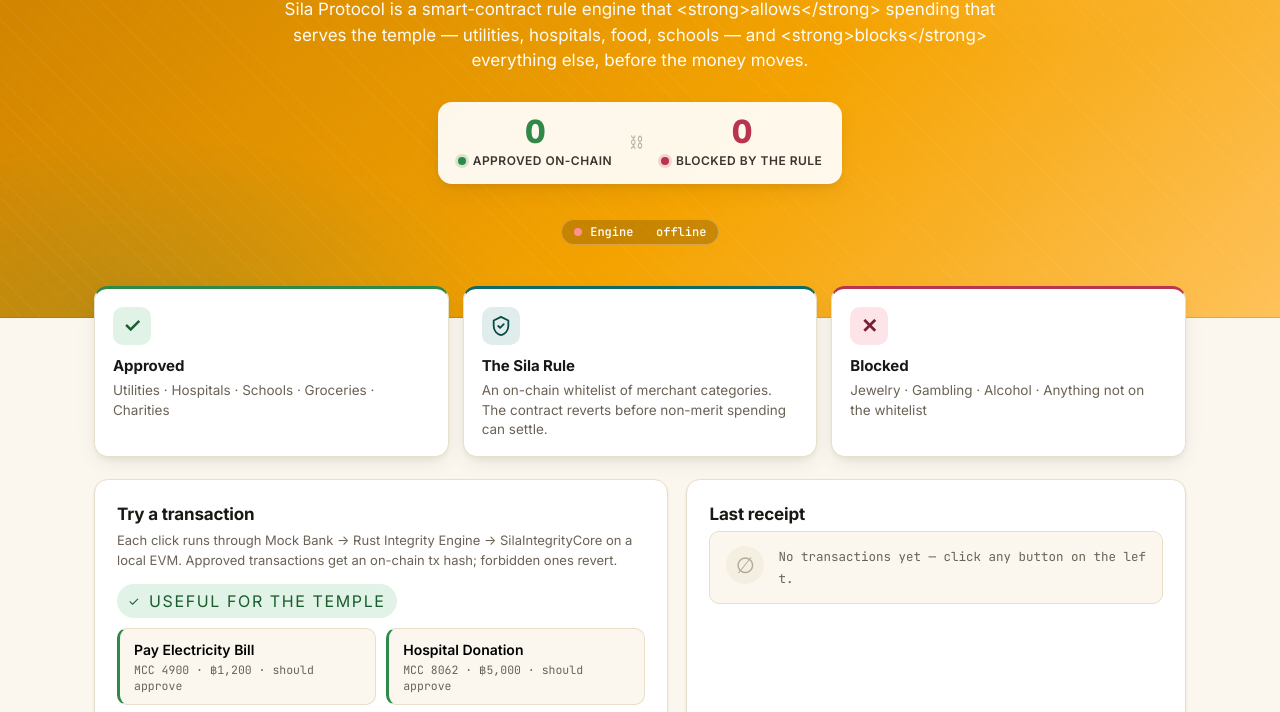
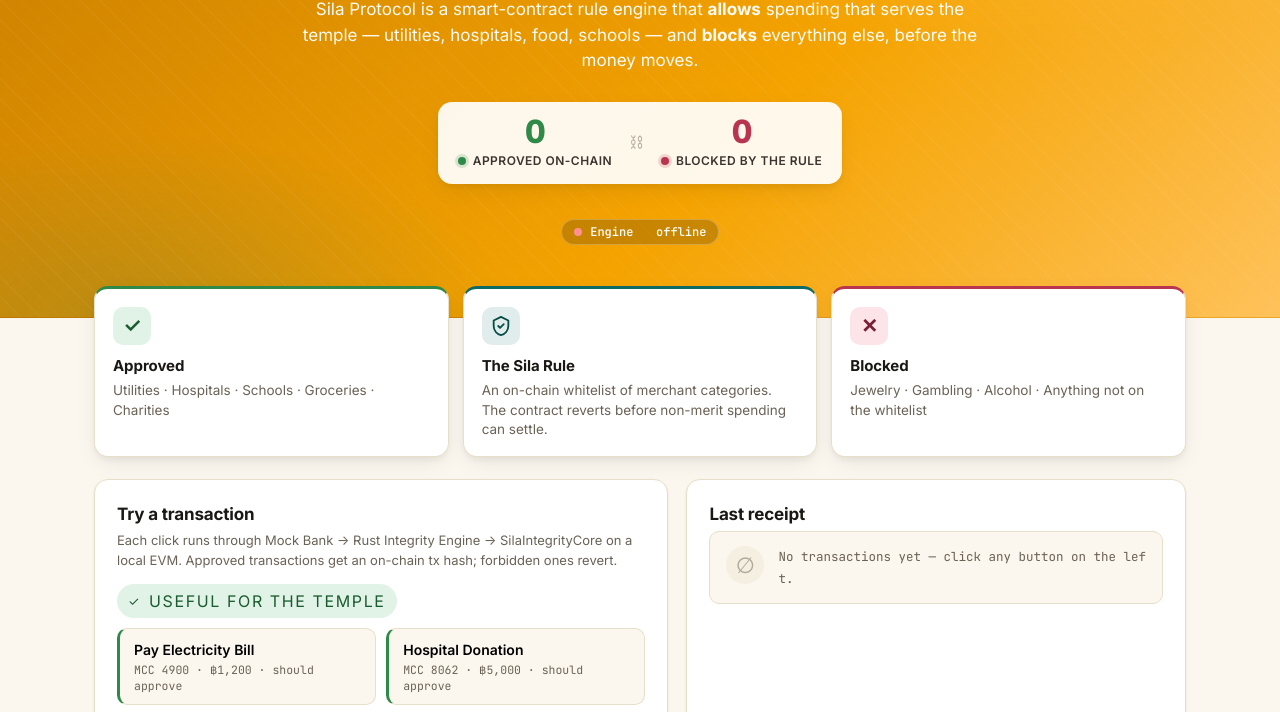
Before and after one commit to Anon5th/Sila, a website: page mock-bank/public/index.html in a window 1280 px wide. Shown: the part 190-902 px from the top of the page. Drawn offline with Linux system fonts and the light colour scheme; no server answers.

Commit message:
Render bold tags in tagline (i18n-html flag)
The tagline element was missing data-i18n-html="1" so the i18n
binder used textContent and rendered literal <strong> tags as text.
Now matches historyDesc and footer which already had the flag.

```diff
--- a/mock-bank/public/index.html
+++ b/mock-bank/public/index.html
@@ -25,7 +25,7 @@
     <div class="hero-content">
       <p class="kicker" data-i18n="kicker">Programmable Money for Buddhist Merit</p>
       <h1 data-i18n="title">Every baht the temple spends, verified on-chain.</h1>
-      <p class="tagline" data-i18n="tagline">Sila Protocol is a smart-contract rule engine that <strong>allows</strong> spending that serves the temple — utilities, hospitals, food, schools — and <strong>blocks</strong> everything else, before the money moves.</p>
+      <p class="tagline" data-i18n="tagline" data-i18n-html="1">Sila Protocol is a smart-contract rule engine that <strong>allows</strong> spending that serves the temple — utilities, hospitals, food, schools — and <strong>blocks</strong> everything else, before the money moves.</p>
 
       <div class="hero-stats">
         <div class="stat stat-good">
```
